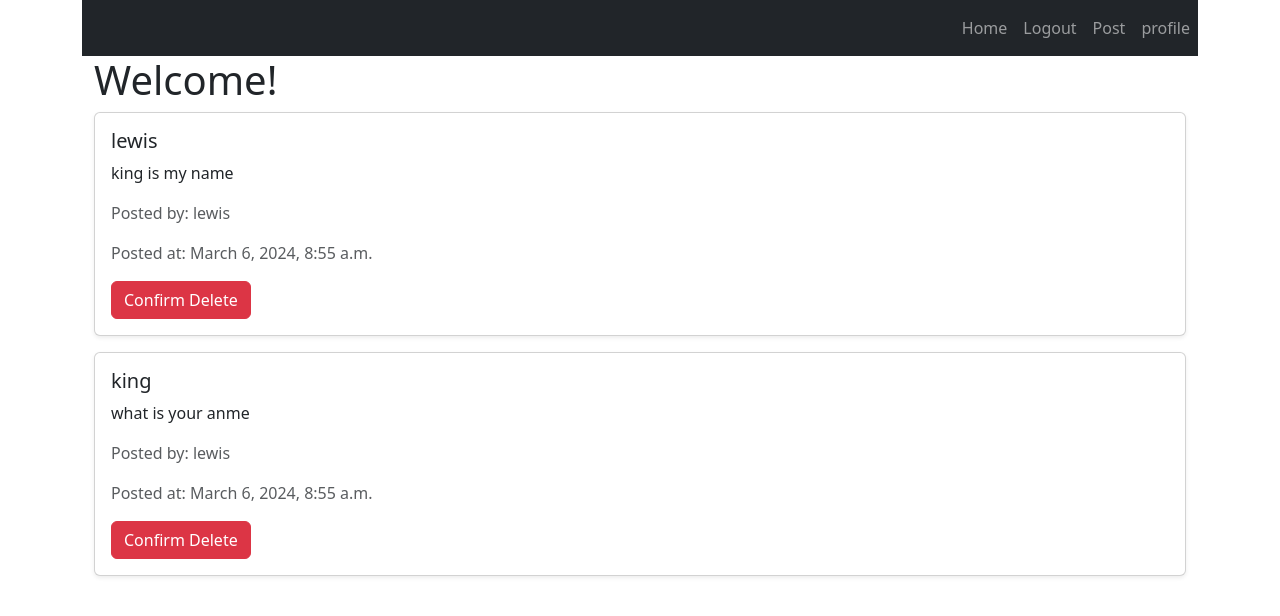
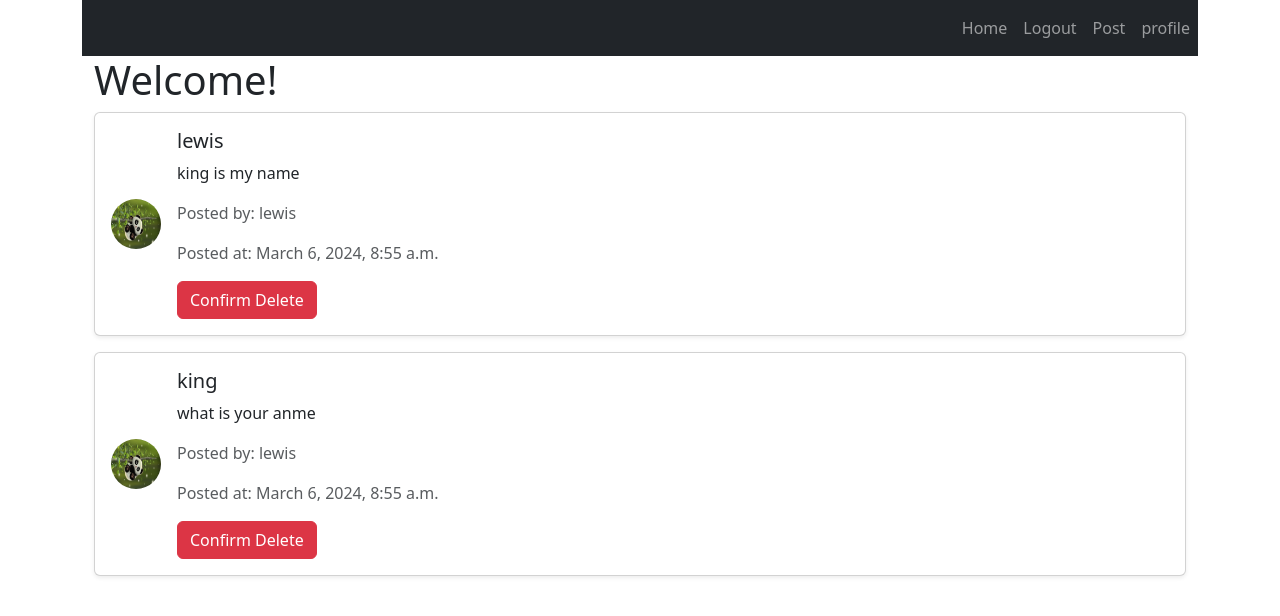
Before and after one commit to lewisnjue/my_website, a Django app: page / in a window 1280 px wide. Shown: the top 616 px of the page. Run offline with Django 5.2, Linux system fonts and the light colour scheme; a user stored in the database is signed in; data comes from the database, SQL or seed files in the repository; both versions use the stored data as it was after the commit; some libraries are stand-ins or nearby versions.

Commit message:
added profile image on home

```diff
--- a/main/templates/main/home.html
+++ b/main/templates/main/home.html
@@ -3,6 +3,7 @@
 {% block title %}
 Home
 {% endblock %}
+
 {% block body %}
 
 <div class="container">
@@ -19,7 +20,9 @@ Home
         <div class="row mb-3">
             <div class="col">
                 <div class="card shadow-sm">
-                    <div class="card-body">
+                    <div class="card-body d-flex align-items-center">
+                        <img src="{{ post.user.profile.image.url }}" alt="User profile picture" class="rounded-circle me-3" style="width: 50px; height: 50px;">
+                        <div class="flex-grow-1">
                             <h5 class="card-title">{{ post.title }}</h5>
                             <p class="card-text">{{ post.description }}</p>
                             <p class="card-text text-muted">Posted by: {{ post.user.username }}</p>
@@ -34,6 +37,7 @@ Home
                     </div>
                 </div>
             </div>
+        </div>
     {% endfor %}
 
 
```
Also changed, not shown: db.sqlite3. Lines whose indentation alone changed are shown as unchanged.
